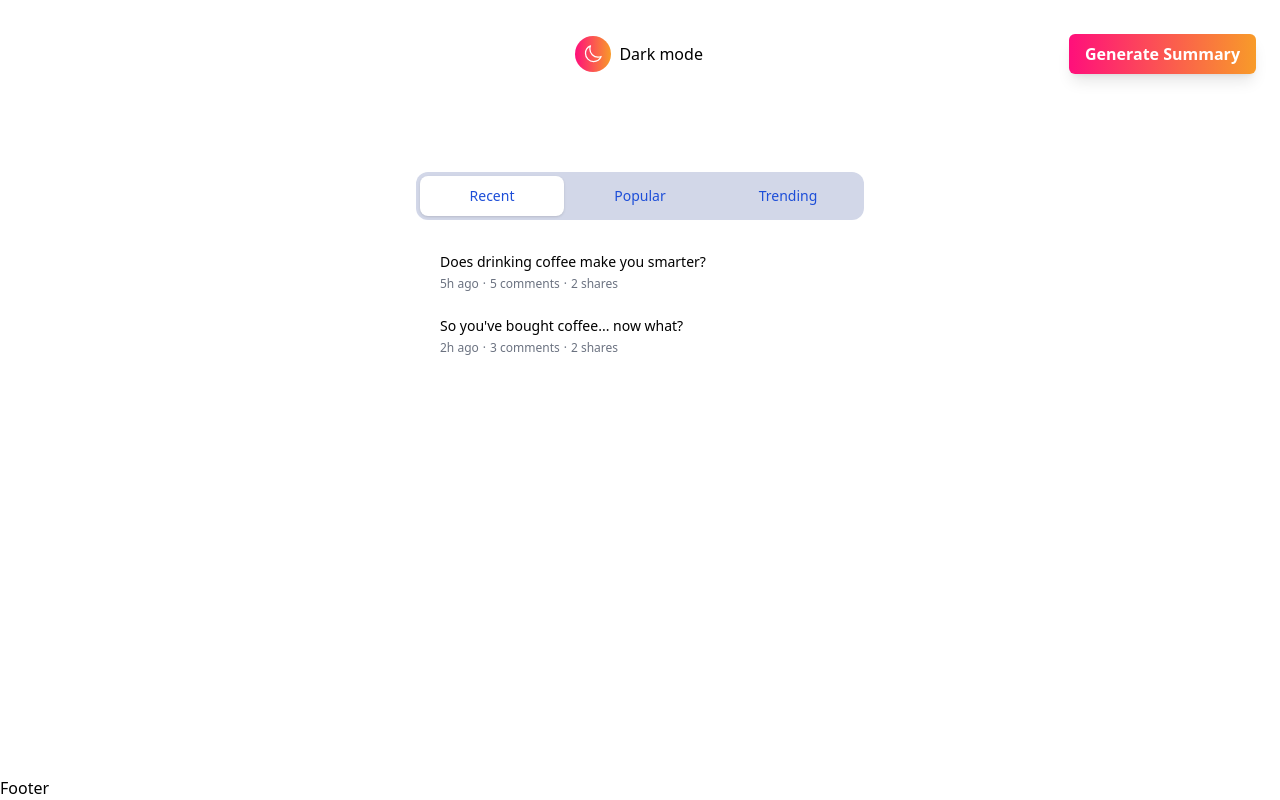
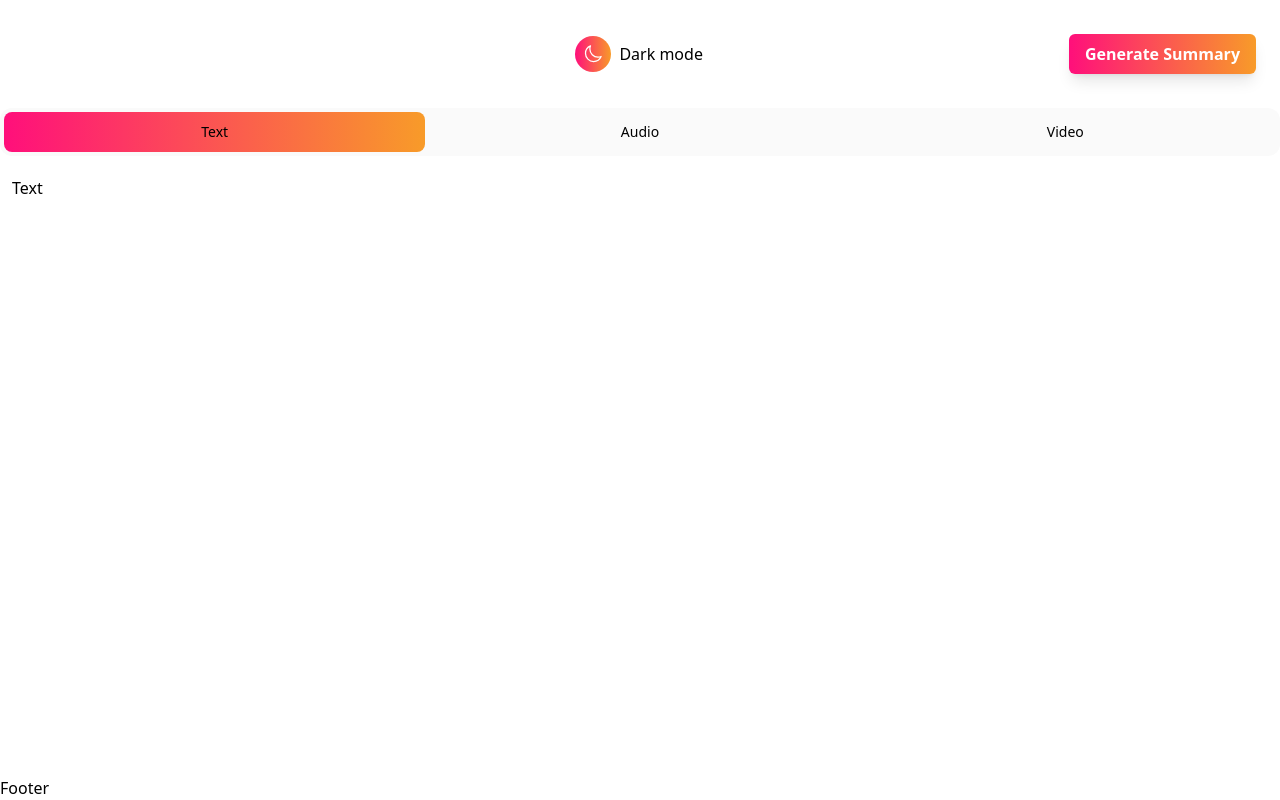
Before and after one commit to GauravSingh1402/discussion_summarizer, a Next.js app: page / in a window 1280 px wide. Built offline with nearby package versions, Linux system fonts and the light colour scheme.

Commit message:
Nothing much

```diff
--- a/components/Tabs.jsx
+++ b/components/Tabs.jsx
@@ -1,11 +1,11 @@
 import { useState } from "react";
 import { Tab } from "@headlessui/react";
-
+import { useTheme } from "next-themes";
 function classNames(...classes) {
 	return classes.filter(Boolean).join(" ");
 }
 
-export default function Example() {
+const Tabs = () =>{
 	let [categories] = useState({
 		Recent: [
 			{
@@ -56,69 +56,87 @@ export default function Example() {
 			},
 		],
 	});
-
+  const { theme, setTheme } = useTheme();
+  console.log(theme)
 	return (
-		<div className="w-full max-w-md px-2 py-16 mx-auto sm:px-0">
+		<div>
 			<Tab.Group>
-				<Tab.List className="flex space-x-1 rounded-xl bg-blue-900/20 p-1">
-					{Object.keys(categories).map((category) => (
+				<Tab.List className='bg-[#fafafa] flex space-x-1 rounded-xl p-1'>
 						<Tab
-							key={category}
+							key='Text'
 							className={({ selected }) =>
 								classNames(
-									"w-full rounded-lg py-2.5 text-sm font-medium leading-5 text-blue-700",
-									"ring-white ring-opacity-60 ring-offset-2 ring-offset-blue-400 focus:outline-none focus:ring-2",
+									"w-full rounded-lg py-2.5 text-sm font-medium leading-5 text-content",
+									"focus:outline-none focus:bg-gradient-to-r from-custom-gradient-start to-custom-gradient-end",
 									selected
-										? "bg-white shadow"
-										: "text-blue-100 hover:bg-white/[0.12] hover:text-white"
+										? "bg-gradient-to-r from-custom-gradient-start to-custom-gradient-end"
+										: "text-content hover:bg-gradient-to-r from-custom-gradient-start to-custom-gradient-end"
 								)
 							}
 						>
-							{category}
+							Text
 						</Tab>
-					))}
+            	<Tab
+							key='Audio'
+							className={({ selected }) =>
+								classNames(
+									"w-full rounded-lg py-2.5 text-sm font-medium leading-5 text-content",
+									"focus:outline-none focus:bg-gradient-to-r from-custom-gradient-start to-custom-gradient-end",
+									selected
+										? "bg-gradient-to-r from-custom-gradient-start to-custom-gradient-end"
+										: "text-content hover:bg-gradient-to-r from-custom-gradient-start to-custom-gradient-end"
+								)
+							}
+						>
+							Audio
+						</Tab>
+            	<Tab
+							key='Video'
+							className={({ selected }) =>
+								classNames(
+									"w-full rounded-lg py-2.5 text-sm font-medium leading-5 text-content",
+									"focus:outline-none focus:bg-gradient-to-r from-custom-gradient-start to-custom-gradient-end",
+									selected
+										? "bg-gradient-to-r from-custom-gradient-start to-custom-gradient-end"
+										: "text-content hover:bg-gradient-to-r from-custom-gradient-start to-custom-gradient-end"
+								)
+							}
+						>
+							Video
+						</Tab>
 				</Tab.List>
 				<Tab.Panels className="mt-2">
-					{Object.values(categories).map((posts, idx) => (
 						<Tab.Panel
-							key={idx}
+							key='Text'
 							className={classNames(
-								"rounded-xl bg-white p-3",
+								"rounded-xl bg-secondary text-content p-3",
 								"ring-white ring-opacity-60 ring-offset-2 ring-offset-blue-400 focus:outline-none focus:ring-2"
 							)}
 						>
-							<ul>
-								{posts.map((post) => (
-									<li
-										key={post.id}
-										className="relative rounded-md p-3 hover:bg-gray-100"
-									>
-										<h3 className="text-sm font-medium leading-5">
-											{post.title}
-										</h3>
-
-										<ul className="mt-1 flex space-x-1 text-xs font-normal leading-4 text-gray-500">
-											<li>{post.date}</li>
-											<li>&middot;</li>
-											<li>{post.commentCount} comments</li>
-											<li>&middot;</li>
-											<li>{post.shareCount} shares</li>
-										</ul>
-
-										<a
-											href="#"
-											className={classNames(
-												"absolute inset-0 rounded-md",
-												"ring-blue-400 focus:z-10 focus:outline-none focus:ring-2"
-											)}
-										/>
-									</li>
-								))}
-							</ul>
+							Text
 						</Tab.Panel>
-					))}
+            <Tab.Panel
+							key='Audio'
+							className={classNames(
+								"rounded-xl bg-secondary text-content p-3",
+								"ring-white ring-opacity-60 ring-offset-2 ring-offset-blue-400 focus:outline-none focus:ring-2"
+							)}
+						>
+              Audio
+						</Tab.Panel>
+            <Tab.Panel
+							key='Video'
+							className={classNames(
+								"rounded-xl bg-secondary text-content p-3",
+								"ring-white ring-opacity-60 ring-offset-2 ring-offset-blue-400 focus:outline-none focus:ring-2"
+							)}
+						>
+              Video
+						</Tab.Panel>
 				</Tab.Panels>
 			</Tab.Group>
 		</div>
 	);
 }
+
+export default Tabs
--- a/tailwind.config.js
+++ b/tailwind.config.js
@@ -5,6 +5,7 @@ module.exports = {
 		"./components/**/*.{js,ts,jsx,tsx}",
 		"./app/**/*.{js,ts,jsx,tsx}",
 	],
+	darkMode: 'class',
 	theme: {
 		extend: {
 			colors: {
@@ -12,11 +13,13 @@ module.exports = {
 					primary: "#fafafa",
 					secondary: "#E5E5E5",
 					content: "#121212",
+					timepass: "#33ca47"
 				},
 				dark: {
 					primary: "#121212",
 					secondary: "#373737",
 					content: "#fafafa",
+					timepass: "#dd358f"
 				},
 				"custom-gradient": {
 					start: "#ff0f7b",
```
Also changed, not shown: components/Home.jsx (added).
